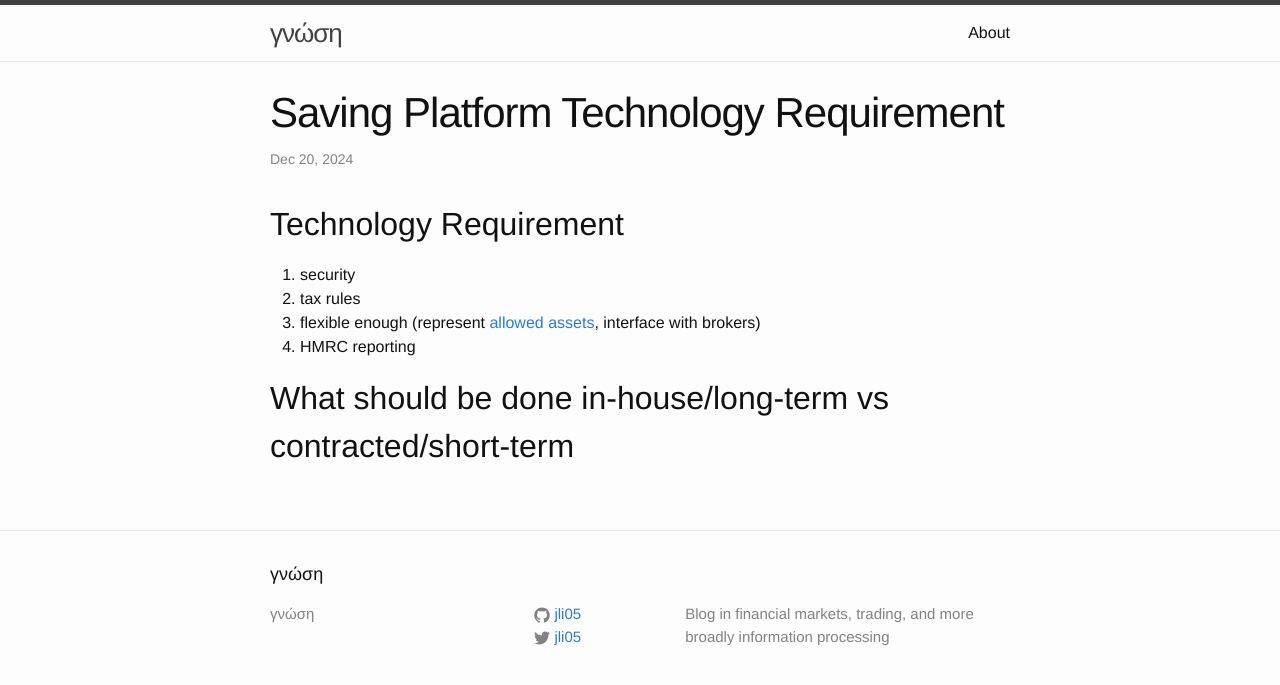
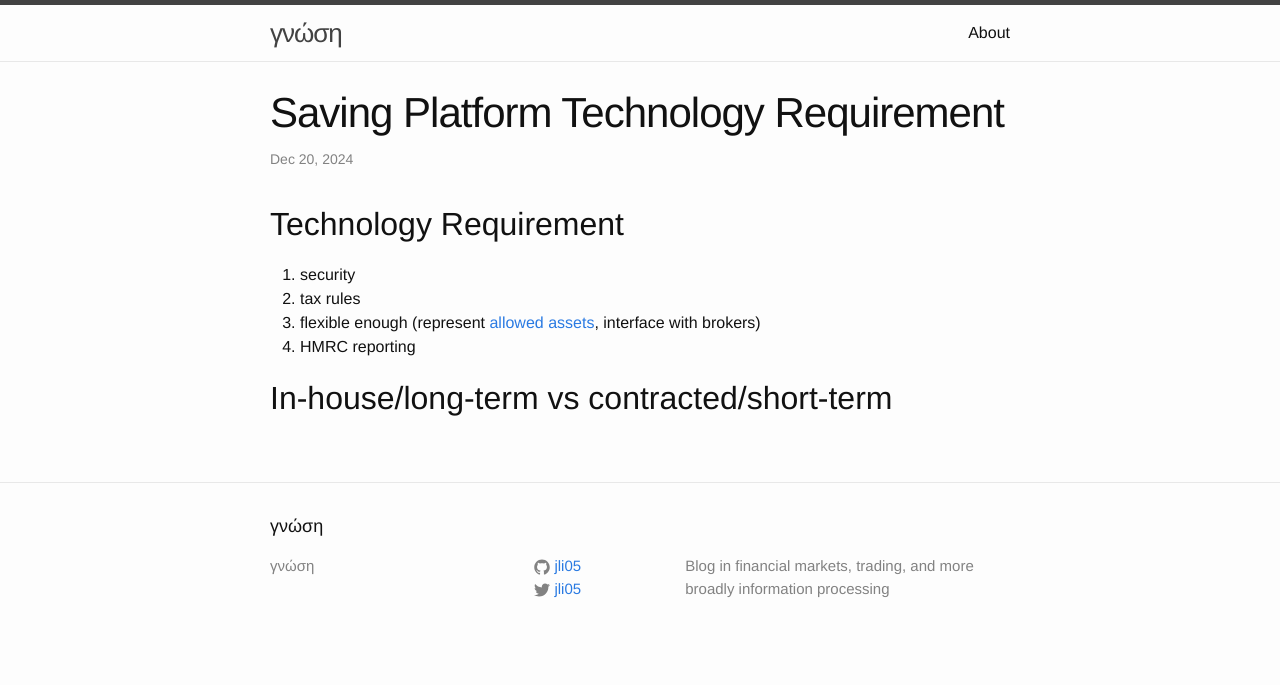
Before and after one commit to jli05/jli05.github.io, a Jekyll site: the page built from _posts/2024-12-20-Saving-Platform-Technology-Requirement.md, in a window 1280 px wide. Shown: the top 685 px of the page. Built offline with Jekyll 4.4.1, drawn with Linux system fonts in a browser that asks for light colours.

Commit message:
shorten title

```diff
--- a/_posts/2024-12-20-Saving-Platform-Technology-Requirement.md
+++ b/_posts/2024-12-20-Saving-Platform-Technology-Requirement.md
@@ -10,4 +10,4 @@ layout: post
 3. flexible enough (represent [allowed assets](https://www.gov.uk/guidance/stocks-and-shares-investments-for-isa-managers), interface with brokers)
 4. HMRC reporting
 
-## What should be done in-house/long-term vs contracted/short-term
+## In-house/long-term vs contracted/short-term
```
